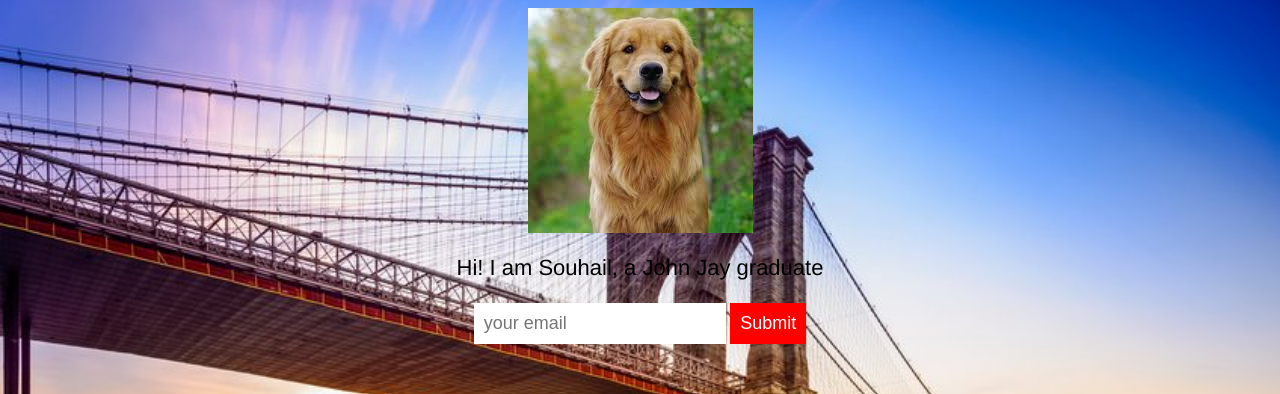
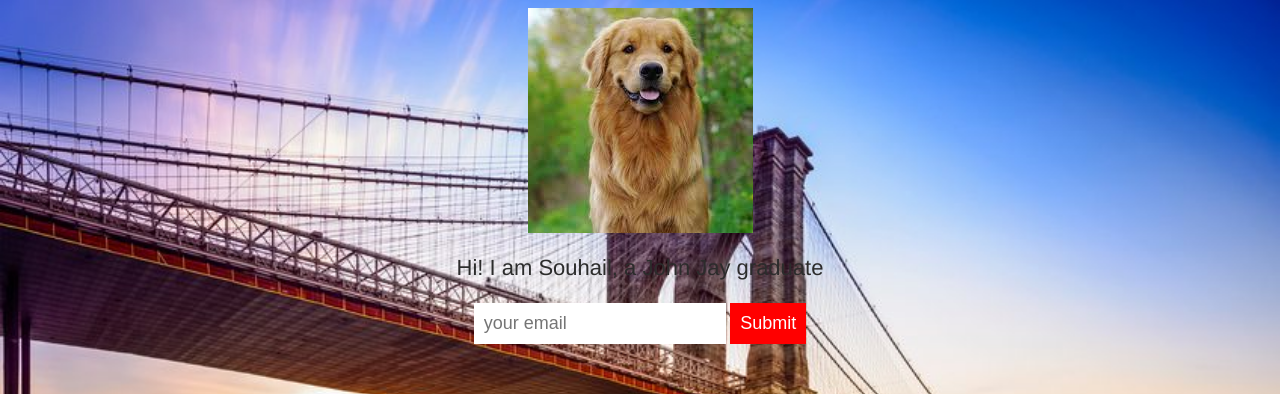
Before and after one commit to souhaildaoudi/test103, a plain HTML site: page index.html in a window 1280 px wide. Shown: the top 394 px of the page. Drawn offline with Linux system fonts and the light colour scheme.

Commit message:
color change

```diff
--- a/index.html
+++ b/index.html
@@ -15,7 +15,7 @@ body {
     background-position: center;
     background-repeat: no-repeat;
     background-attachment: fixed;
-           color: black;
+           color: rgb(44, 44, 44);
     font-family: helvetica;}
     p{
     font-size: 22px;
```
